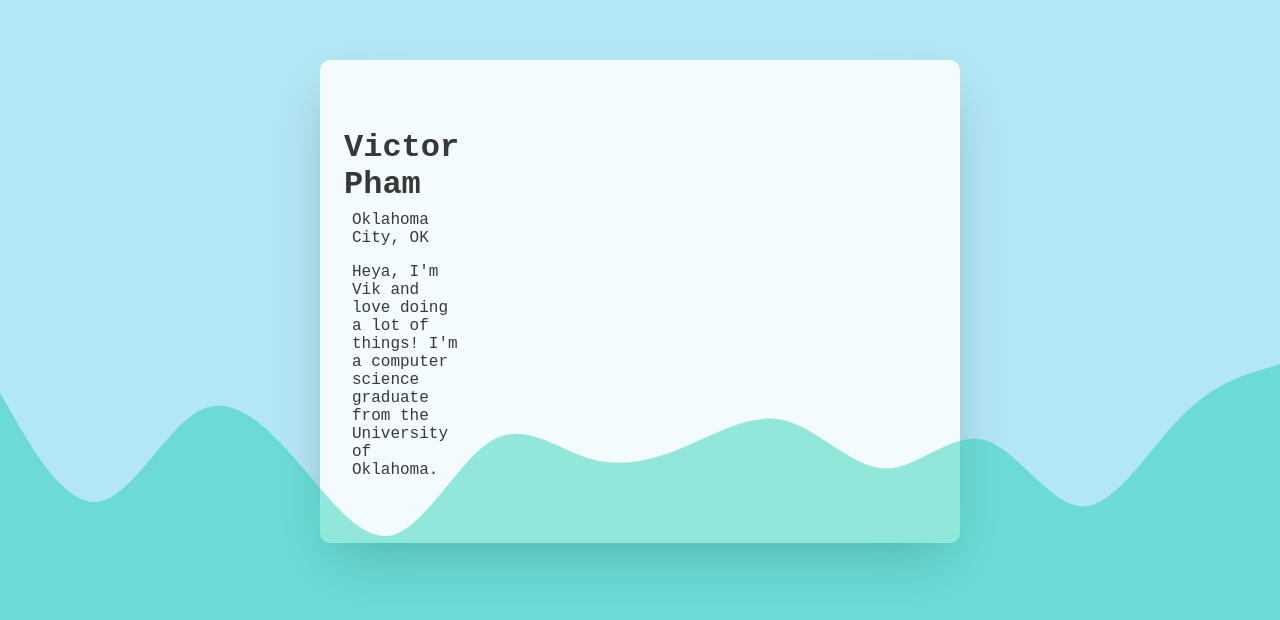
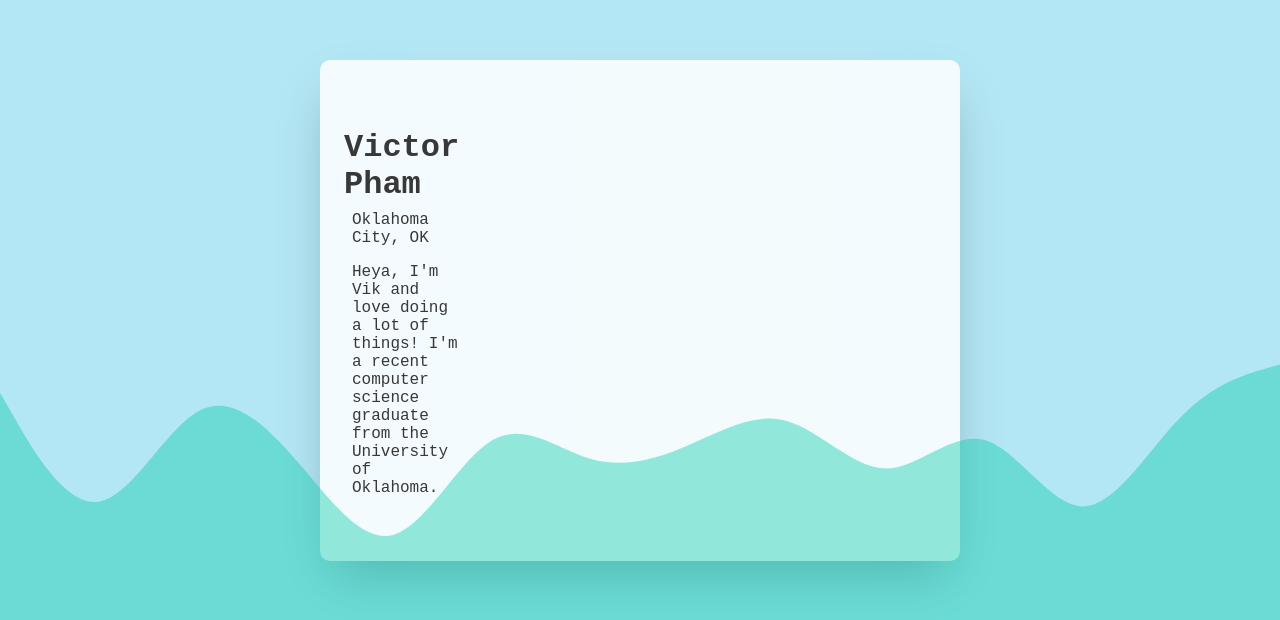
Before and after one commit to victorphams/viksite, a React (Create React App) app: page / in a window 1280 px wide. Shown: the part 180-800 px from the top of the page. Built offline with nearby package versions, Linux system fonts and the light colour scheme.

Commit message:
Update App.js

```diff
--- a/src/App.js
+++ b/src/App.js
@@ -40,7 +40,7 @@ function About() {
         <div class="info">
           <h1 class="title">Victor Pham</h1>
           <p class="subtitle">Oklahoma City, OK</p>
-          <p class="subtitle">Heya, I'm Vik and love doing a lot of things! I'm a computer science graduate from the University of Oklahoma. </p>
+          <p class="subtitle">Heya, I'm Vik and love doing a lot of things! I'm a recent computer science graduate from the University of Oklahoma. </p>
         </div>
 
         <div class="midsection"></div>
```
